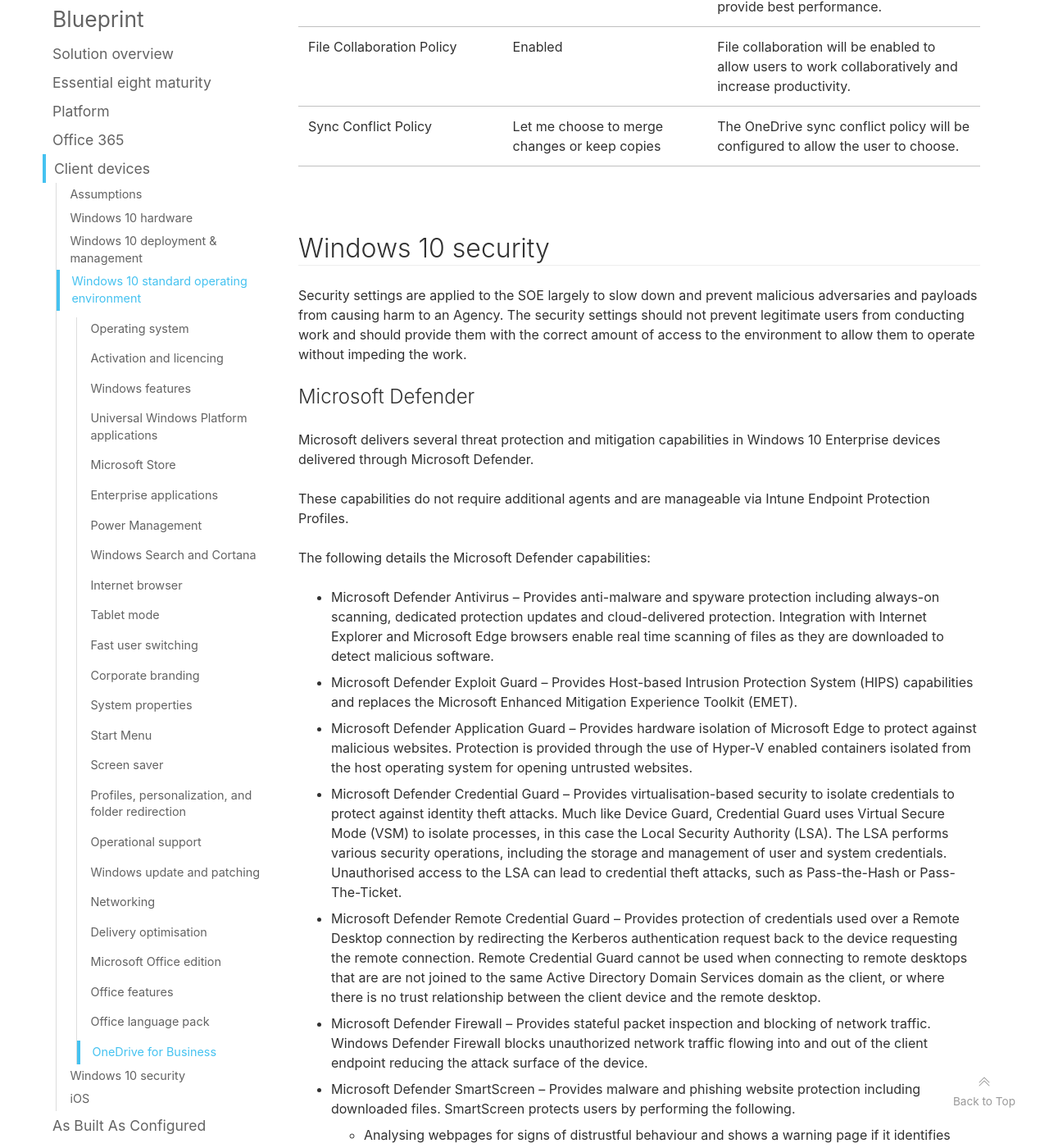
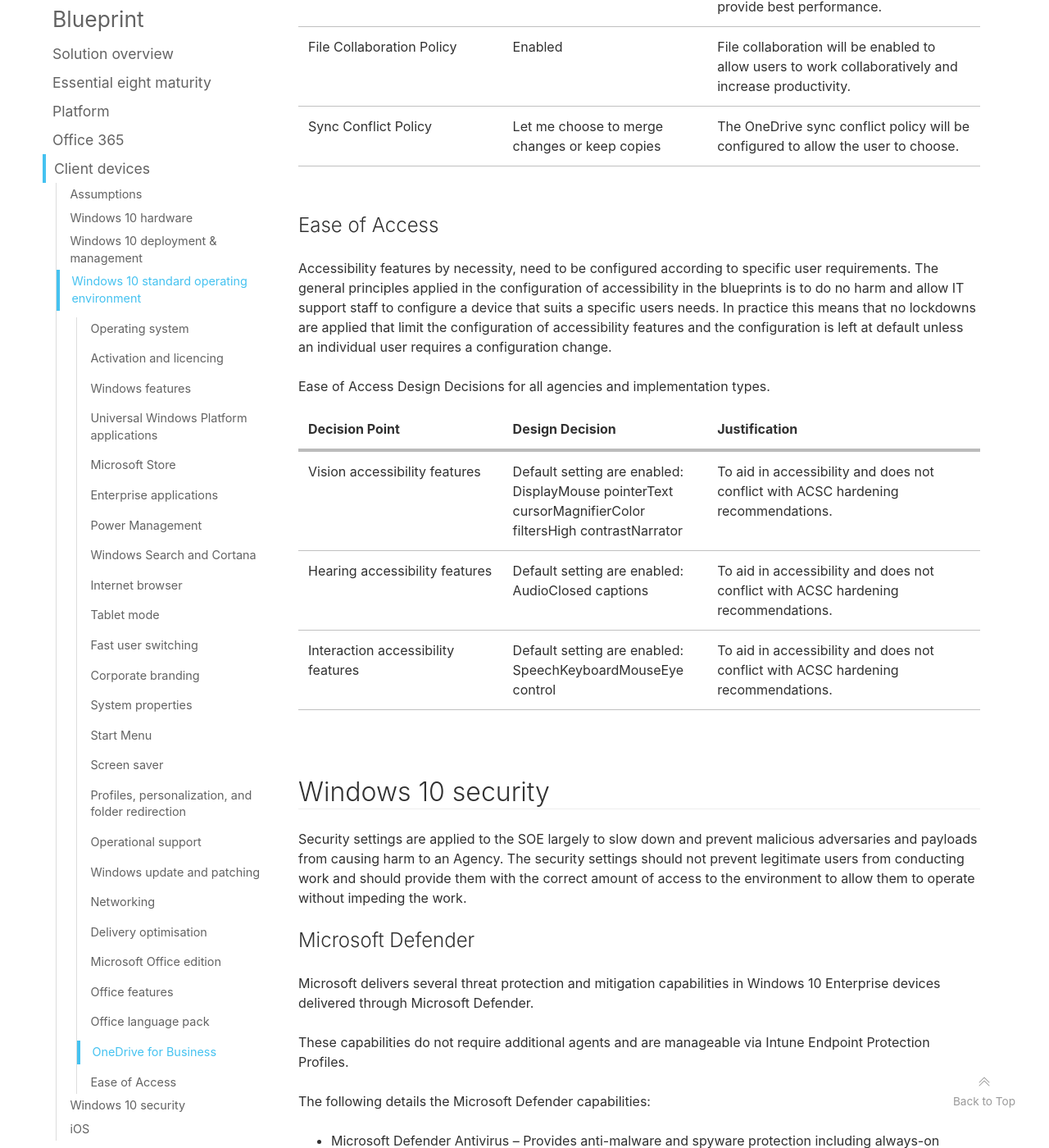
Before and after one commit to ASD-Blueprint/desktop.gov.au, a Jekyll site: the page built from blueprint/client-devices.md, in a window 1280 px wide and 1400 px high, scrolled down 46061 px. Shown: the whole window at 82% size. Built offline with Jekyll 4.4.1, drawn with Linux system fonts in a browser that asks for light colours; comment, search, counter and statistics services are not loaded; some of the changed text lies outside the part shown.

Commit message:
Inclusion of Ease of Access
Inclusion of new section within the Windows 10 SOE design to cover accessibility features available in Windows 10 that can be leveraged by blueprint users.

```diff
--- a/blueprint/client-devices.md
+++ b/blueprint/client-devices.md
@@ -872,6 +872,18 @@
 Network settings – Download | Do not limit | Allow dynamic network configuration to provide best performance.
 File Collaboration Policy | Enabled | File collaboration will be enabled to allow users to work collaboratively and increase productivity.
 Sync Conflict Policy | Let me choose to merge changes or keep copies | The OneDrive sync conflict policy will be configured to allow the user to choose.
+
+### Ease of Access
+
+Accessibility features by necessity, need to be configured according to specific user requirements. The general principles applied in the configuration of accessibility in the blueprints is to do no harm and allow IT support staff to configure a device that suits a specific users needs. In practice this means that no lockdowns are applied that limit the configuration of accessibility features and the configuration is left at default unless an individual user requires a configuration change.
+
+Ease of Access Design Decisions for all agencies and implementation types.
+
+Decision Point | Design Decision | Justification
+--- | --- | ---
+Vision accessibility features	| Default setting are enabled:<br>DisplayMouse pointerText cursorMagnifierColor filtersHigh contrastNarrator | To aid in accessibility and does not conflict with ACSC hardening recommendations.
+Hearing accessibility features	| Default setting are enabled:<br>AudioClosed captions | To aid in accessibility and does not conflict with ACSC hardening recommendations.
+Interaction accessibility features	| Default setting are enabled:<br>SpeechKeyboardMouseEye control | To aid in accessibility and does not conflict with ACSC hardening recommendations.
 
 ## Windows 10 security
 
```
